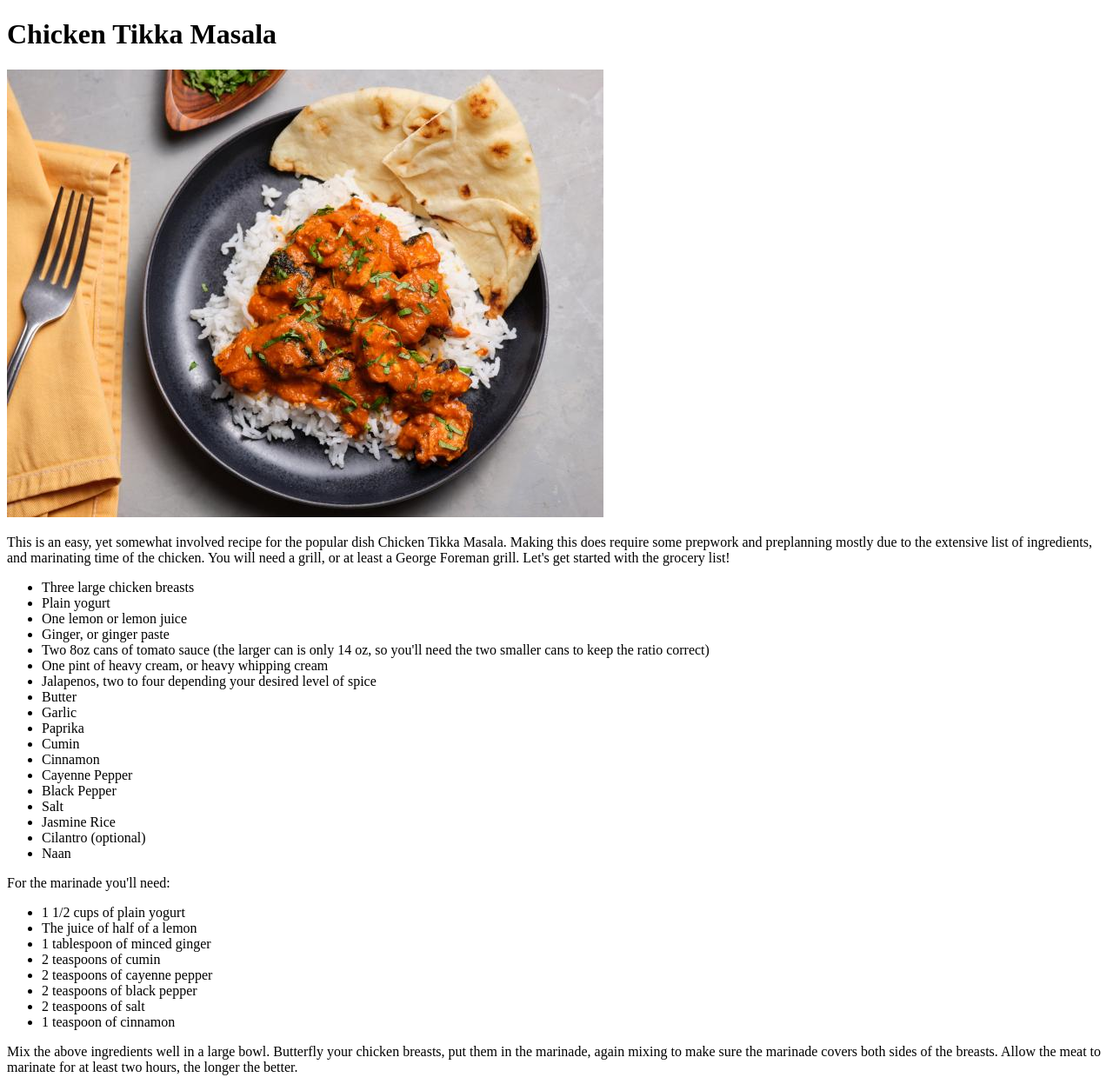
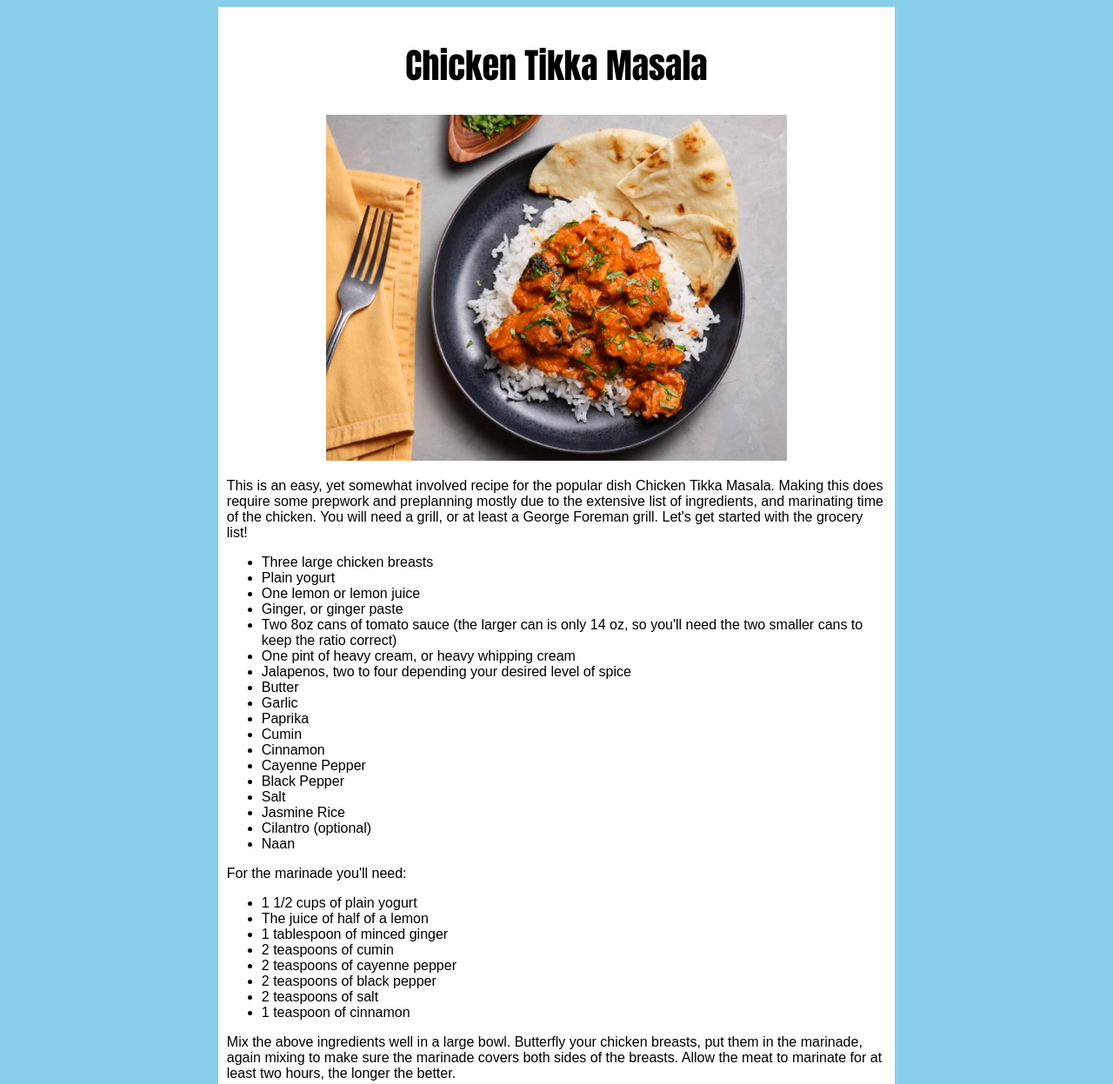
Before and after one commit to RBruce4/odin-recipes, a plain HTML site: page recipes/masala.html in a window 1280 px wide. Shown: the top 1247 px of the page at 87% size. Drawn offline with Linux system fonts and the light colour scheme.

Commit message:
Add Simple Style Elements

```diff
--- a/recipes/masala.html
+++ b/recipes/masala.html
@@ -4,18 +4,21 @@
     <meta charset="UTF-8">
     <meta http-equiv="X-UA-Compatible" content="IE=edge">
     <meta name="viewport" content="width=device-width, initial-scale=1.0">
+    <link rel="stylesheet" href="../style.css">
     <title>Chicken Tikka Masala</title>
 </head>
 <body>
-    <h1>Chicken Tikka Masala</h1>
-    <img src="../images/masala.jpeg" alt="Chicken Tikka Masala">
+<div class="content">
+    <h1 class="header">Chicken Tikka Masala</h1>
+    <img src="../images/masala.jpeg" alt="Chicken Tikka Masala" width="70%"
+    height="auto">
 
     <p>This is an easy, yet somewhat involved recipe for the popular dish
         Chicken Tikka Masala. Making this does require some prepwork and
         preplanning mostly due to the extensive list of ingredients, and
         marinating time of the chicken. You will need a grill, or at least
         a George Foreman grill. Let's get started with the grocery list!</p>
-    <ul>
+    <ul class="lists">
         <li>Three large chicken breasts</li>
         <li>Plain yogurt</li>
         <li>One lemon or lemon juice</li>
@@ -39,7 +42,7 @@
     </ul>
 
     <p>For the marinade you'll need:</p>
-        <ul>
+        <ul class="lists">
             <li>1 1/2 cups of plain yogurt</li>
             <li>The juice of half of a lemon</li>
             <li>1 tablespoon of minced ginger</li>
@@ -61,7 +64,7 @@
         rice cooker makes this much easier, and will be how I describe the
         process.
     </p>
-        <ol>
+        <ol class="lists">
             <li>Start two cups of rice in the Instant Pot or rice cooker
                 with two tablespoons of butter, and cilantro if desired.
             </li>
@@ -115,5 +118,6 @@
         of jalapenos and cayenne in the recipe. Enjoy!
     </p><br>
     <a href="../index.html">Return to Home</a>
+</div>
 </body>
 </html>
--- /dev/null
+++ b/style.css
@@ -0,0 +1,43 @@
+.content{
+    position: relative;
+    width: 60%;
+    margin: auto;
+    height: 100%;
+    text-align: center;
+    font-family: Arial, Helvetica, sans-serif;
+    background-color: white;
+    padding: 10px;
+
+}
+
+body{
+    background-color: skyblue;
+    border: 5px, blue;
+}
+
+p{
+    text-align: left;
+}
+
+.lists{
+    position: relative;
+    text-align: left;
+}
+
+.header{
+    font-size: 40px;
+    font-weight: bold;
+    font-family: "Impact", "Haettenschweiler", "Arial Narrow Bold", sans-serif;
+}
+
+a:link{
+    color: rgb(71, 71, 255);
+
+}
+
+a:visited{
+    color: rgb(71, 71, 255)
+}
+a:active{
+    color: darkblue;
+}
```
Also changed, not shown: index.html (+8 -4 lines), recipes/spaghetti.html (+8 -4 lines), recipes/thighs.html (+7 -3 lines).
